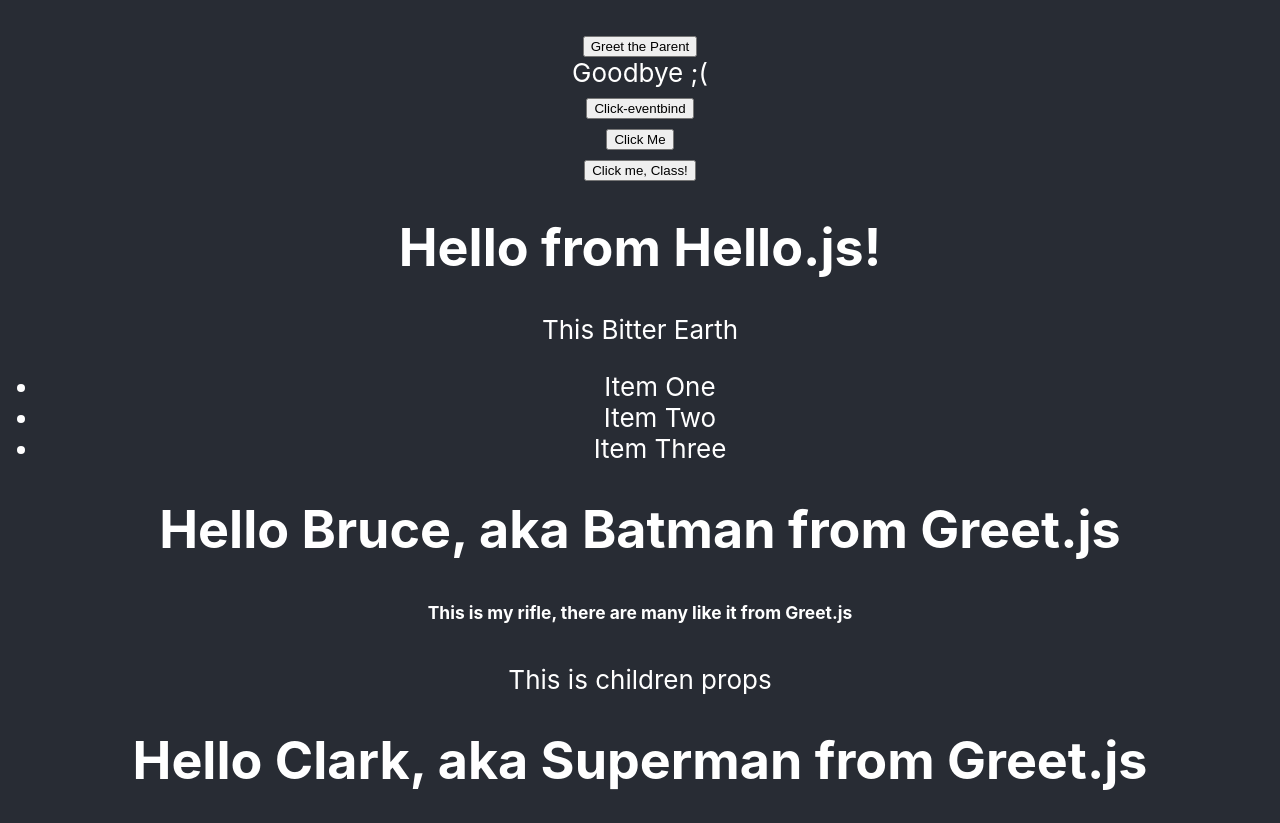
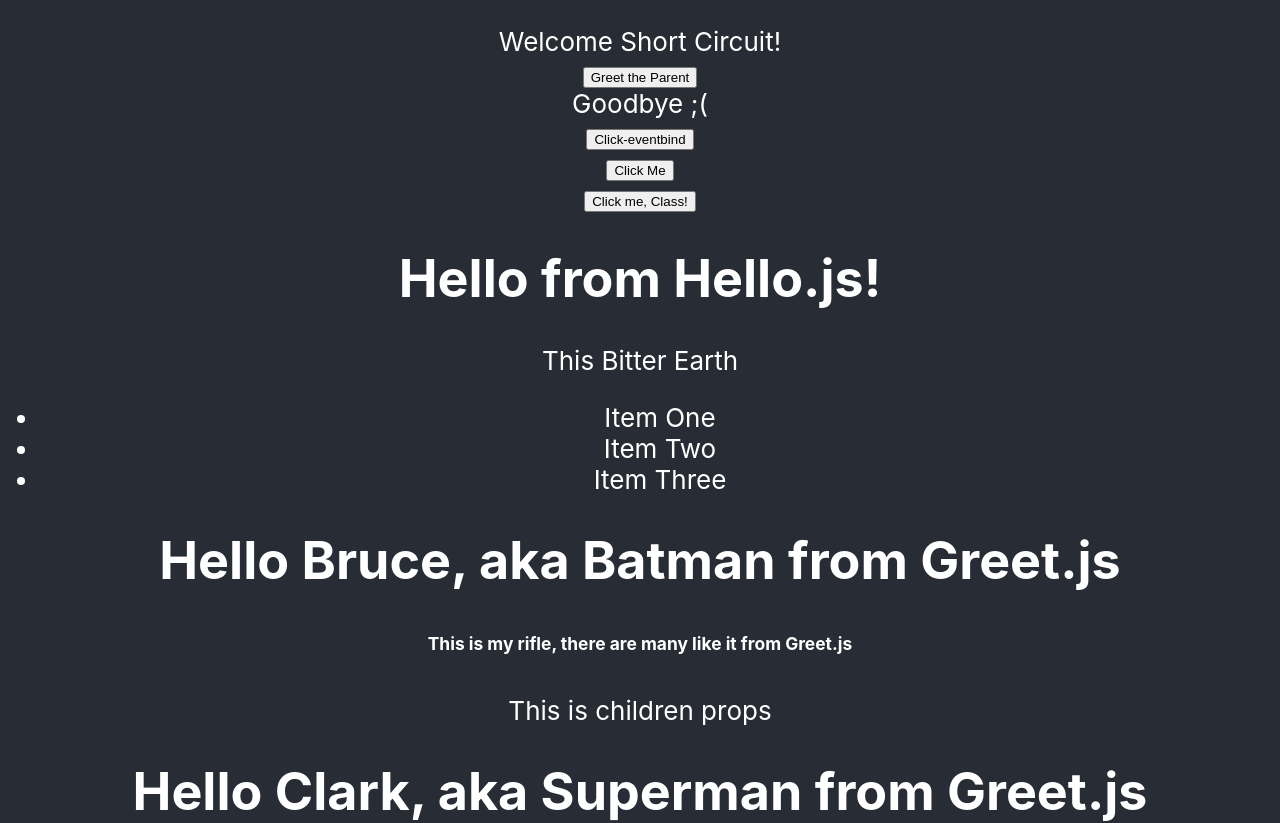
Before and after one commit to Dec24th/my-react-app-sandbox, a React (Create React App) app: page / in a window 1280 px wide. Shown: the top 823 px of the page. Built offline with nearby package versions, Linux system fonts and the light colour scheme.

Commit message:
Conditional Rendering

```diff
--- a/src/App.js
+++ b/src/App.js
@@ -8,6 +8,7 @@
 import ClassClick from './components/ClassClick';
 import EventBind from './components/EventBind';
 import ParentComponent from './components/ParentComponent';
+import UserGreeting from './components/UserGreeting';
 
 import './App.css';
 
@@ -16,6 +17,7 @@
     <div className="App">
       <header className="App-header">
         <p>
+          <UserGreeting />
           <ParentComponent />
           <EventBind />
         <FunctionClick />
--- /dev/null
+++ b/src/components/UserGreeting.js
@@ -0,0 +1,54 @@
+import React, { Component } from 'react';
+
+class UserGreeting extends Component {
+
+    constructor(props) {
+        super(props)
+
+        this.state = {
+            isLoggedIn: true
+        }
+    }
+
+
+    render() {
+
+        //short circuit operator
+        return this.state.isLoggedIn && <div>Welcome Short Circuit!</div>
+
+        //ternary conditional operation approach --BEST PRACTICE
+        // return(
+        //     this.state.isLoggedIn ?
+        //     <div>Welcome User...ternary</div> :
+        //     <div>Weclome Guest !!!! ternary</div>
+        // )
+
+
+
+        //Element Variable approach
+        // let message
+        // if(this.state.isLoggedIn){
+        //     message = <div>Welcome User, element varianble</div>
+        // }else{
+        //     message = <div>Welcome Guest..</div>
+        // }
+
+        // return <div>{message}</div>
+
+
+        // return (
+        //     <div>
+        //         <div> Welcome User - Allan!</div>
+        //         <div> Welcome Guest User!</div>
+        //     </div>
+        // )
+    }
+}
+
+export default UserGreeting;
+
+/*
+ *  https://youtu.be/7o5FPaVA9m0
+
+use short circuit or conditional operator, tends to be cleaner and readable
+ */
```
